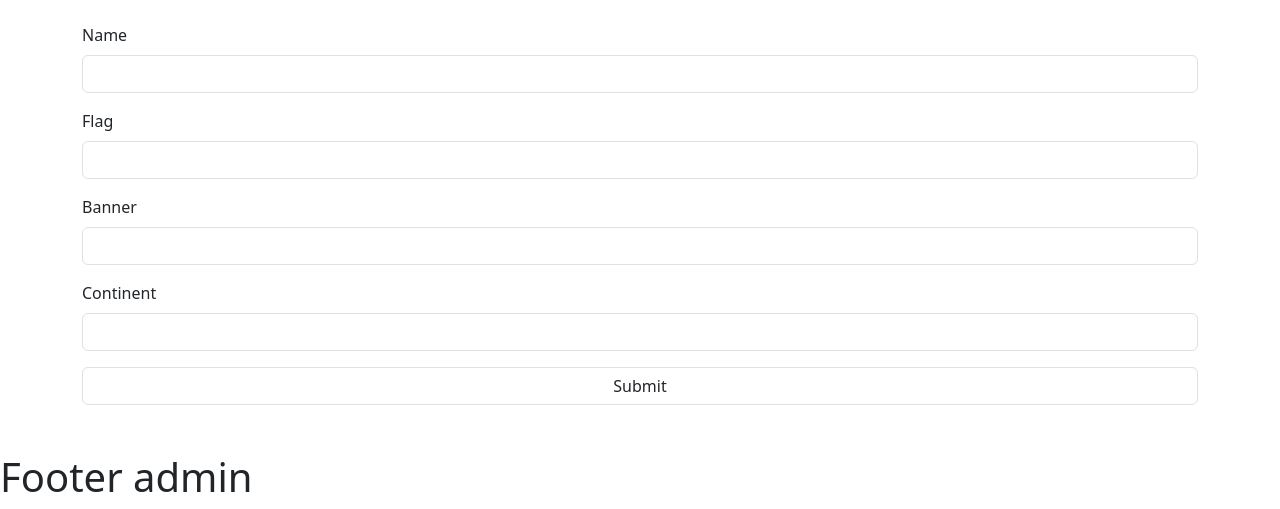
After one commit to nathkeuss/GEONERD, a Symfony app: template templates/admin/country/update.html.twig in a window 1280 px wide. The commit adds this page. Shown: the part 877-1386 px from the top of the page. Run offline with Twig, Linux system fonts and the light colour scheme; the template is opened without the code that fills it, so the values that code supplies are empty; form fields are guessed from the names that the template uses; some libraries are stand-ins or nearby versions.

Commit message:
feat(country): add update functionality for country

```diff
--- a/templates/admin/country/list.html.twig
+++ b/templates/admin/country/list.html.twig
@@ -24,6 +24,9 @@
                                 <img src="{{ asset('assets/img/uploads/country/flags/' ~ country.flag) }}" alt="Drapeau de {{ country.name }}" class="img-fluid my-3">
                                 <img src="{{ asset('assets/img/uploads/country/banners/' ~ country.banner) }}" alt="Bannière de {{ country.name }}" class="img-fluid my-3">
 
+                                <div class="d-flex justify-content-center gap-2">
+                                    <a href="{{ path('update_country', {'id': country.id}) }}" class="btn btn-warning btn-sm">Modifier</a>
+                                </div>
                             </div>
                         </div>
                     </div>
--- /dev/null
+++ b/templates/admin/country/update.html.twig
@@ -0,0 +1,58 @@
+{% extends 'admin/base.html.twig' %}
+
+{% block title %}Modifier le pays{% endblock %}
+
+{% block stylesheets %}
+
+{% endblock %}
+
+
+{% block body %}
+
+    <main class="container py-5">
+        <h1 class="text-center mb-4">Modifier le pays</h1>
+        <div class="form-container mx-auto">
+
+            <div class="mb-4 text-center">
+                <p class="mb-2 fs-3">Drapeau actuel :</p>
+                <img src="{{ asset('assets/img/uploads/country/flags/' ~ currentFlag) }}" alt="Drapeau du pays {{ country.name }}" class="img-fluid">
+                <p class="mb-2 fs-3">Bannière actuelle :</p>
+                <img src="{{ asset('assets/img/uploads/country/banners/' ~ currentBanner) }}" alt="Bannière du pays {{ country.name }}" class="img-fluid">
+            </div>
+
+            {{ form_start(formCountryView) }}
+
+            <div class="mb-3">
+                {{ form_label(formCountryView.name) }}
+                {{ form_widget(formCountryView.name) }}
+                {{ form_errors(formCountryView.name) }}
+            </div>
+
+            <div class="mb-3">
+                {{ form_label(formCountryView.flag) }}
+                {{ form_widget(formCountryView.flag) }}
+                {{ form_errors(formCountryView.flag) }}
+            </div>
+
+            <div class="mb-3">
+                {{ form_label(formCountryView.banner) }}
+                {{ form_widget(formCountryView.banner) }}
+                {{ form_errors(formCountryView.banner) }}
+            </div>
+
+            <div class="mb-3">
+                {{ form_label(formCountryView.continent) }}
+                {{ form_widget(formCountryView.continent) }}
+                {{ form_errors(formCountryView.continent) }}
+            </div>
+
+            <div class="text-center">
+                {{ form_widget(formCountryView.submit) }}
+            </div>
+
+            {{ form_end(formCountryView) }}
+
+        </div>
+    </main>
+
+{% endblock %}
```
Also changed, not shown: src/Controller/Admin/CountryController.php (+88 -3 lines), public/assets/img/uploads/country/banners/67b5be9e0f9e4-681a4eded662578a363bef0ffca744694e10e2a3eab2a6833d81eefc3b922a57-1739964062.jpg (renamed from public/assets/img/uploads/country/banners/67b5b8676104d-681a4eded662578a363bef0ffca744694e10e2a3eab2a6833d81eefc3b922a57-1739962471.jpg), public/assets/img/uploads/country/flags/67b5be9e0f354-e66a255de4d451e6abc7617877e5532ee4627abad2e74f12d09297c51b6581e1-1739964062.png (renamed from public/assets/img/uploads/country/flags/67b5b867608f5-e66a255de4d451e6abc7617877e5532ee4627abad2e74f12d09297c51b6581e1-1739962471.png).
